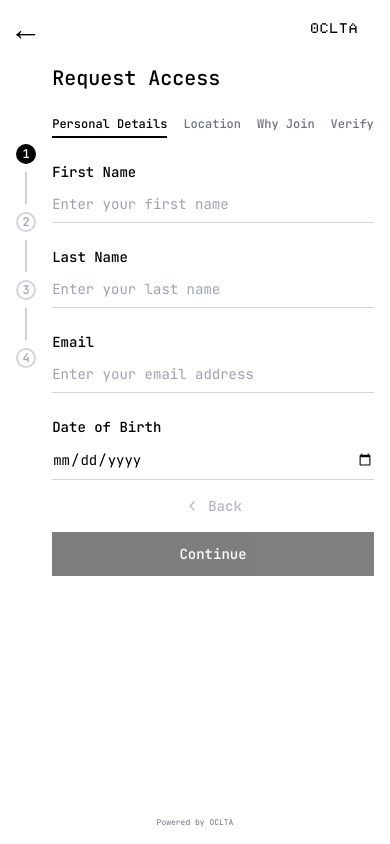
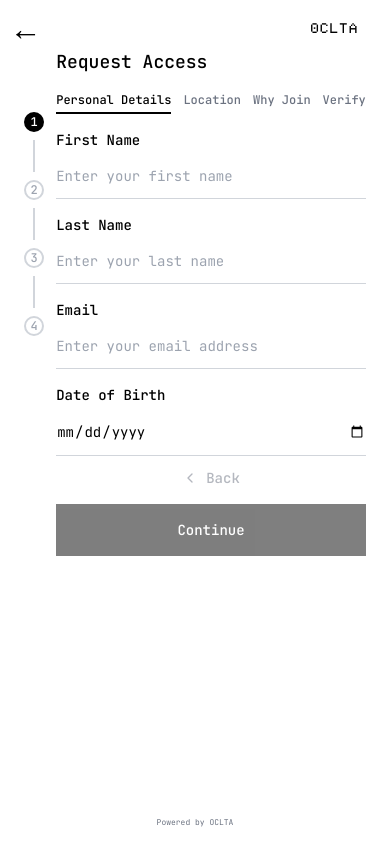
Before and after one commit to welcmhome/oclta-apply, a Next.js app: page /join in a window 390 px wide. Built offline with nearby package versions, Linux system fonts and the light colour scheme.

Commit message:
Improve mobile responsiveness to match Soho House UX

```diff
--- a/app/globals.css
+++ b/app/globals.css
@@ -33,7 +33,7 @@
 
 @layer components {
   .form-input {
-    @apply w-full bg-transparent border-0 border-b border-gray-300 focus:border-oclta-black focus:outline-none py-2 text-sm transition-colors;
+    @apply w-full bg-transparent border-0 border-b border-gray-300 focus:border-oclta-black focus:outline-none py-3 sm:py-2 text-sm transition-colors;
   }
 
   .form-label {
@@ -49,7 +49,7 @@
   }
 
   .btn-primary {
-    @apply bg-oclta-black text-oclta-white px-8 py-3 text-sm font-medium hover:bg-gray-800 transition-colors;
+    @apply bg-oclta-black text-oclta-white px-8 py-4 sm:py-3 text-sm font-medium hover:bg-gray-800 transition-colors;
   }
 
   .step-indicator {
--- a/app/join/page.tsx
+++ b/app/join/page.tsx
@@ -183,7 +183,7 @@ export default function JoinPage() {
     switch (currentStep) {
       case 0:
         return (
-          <div className="space-y-6">
+          <div className="space-y-4 sm:space-y-6">
             <div>
               <label className="form-label">First Name</label>
               <input
@@ -251,7 +251,7 @@ export default function JoinPage() {
 
       case 1:
         return (
-          <div className="space-y-6">
+          <div className="space-y-4 sm:space-y-6">
             <div>
               <label className="form-label">Country / Region</label>
               <select
@@ -298,7 +298,7 @@ export default function JoinPage() {
 
       case 2:
         return (
-          <div className="space-y-6">
+          <div className="space-y-4 sm:space-y-6">
             <div>
               <label className="form-label">Why do you want to join OCLTA?</label>
               <p className="text-sm text-gray-600 mb-4">Select all that apply</p>
@@ -590,10 +590,10 @@ export default function JoinPage() {
       </div>
 
       {/* Main Content */}
-      <div className="max-w-2xl mx-auto px-4 sm:px-6 py-8 pt-16 flex-1">
+      <div className="max-w-2xl mx-auto px-3 sm:px-6 py-4 sm:py-8 pt-12 sm:pt-16 flex-1">
         <div className="flex">
           {/* Left Side - Progress Circles with Connecting Lines */}
-          <div className="flex flex-col items-center mr-4 sm:mr-8 mt-20">
+          <div className="flex flex-col items-center mr-3 sm:mr-8 mt-16 sm:mt-20">
             {STEPS.map((step, index) => (
               <div key={index} className="flex flex-col items-center">
                 <div
@@ -618,10 +618,10 @@ export default function JoinPage() {
 
           {/* Right Side - Form Content */}
           <div className="flex-1">
-            <h1 className="text-xl sm:text-2xl font-medium mb-6 sm:mb-8">Request Access</h1>
+            <h1 className="text-lg sm:text-2xl font-medium mb-4 sm:mb-8">Request Access</h1>
 
             {/* Horizontal Step Navigation (Soho House style) */}
-            <div className="flex space-x-4 sm:space-x-8 mb-6 sm:mb-8 overflow-x-auto">
+            <div className="flex space-x-3 sm:space-x-8 mb-4 sm:mb-8 overflow-x-auto">
               {STEPS.map((step, index) => (
                 <div key={index} className="flex flex-col items-center min-w-0 flex-shrink-0">
                   <span className={`text-xs sm:text-sm font-medium whitespace-nowrap ${index === currentStep ? 'text-oclta-black' : 'text-gray-500'}`}>
@@ -633,7 +633,7 @@ export default function JoinPage() {
             </div>
 
             {/* Form Content */}
-            <div className="mb-4 sm:mb-6">
+            <div className="mb-3 sm:mb-6">
               {renderStepContent()}
             </div>
 
```
